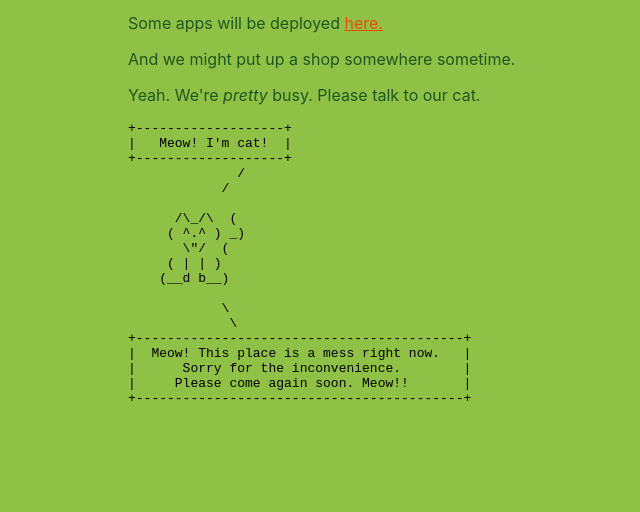
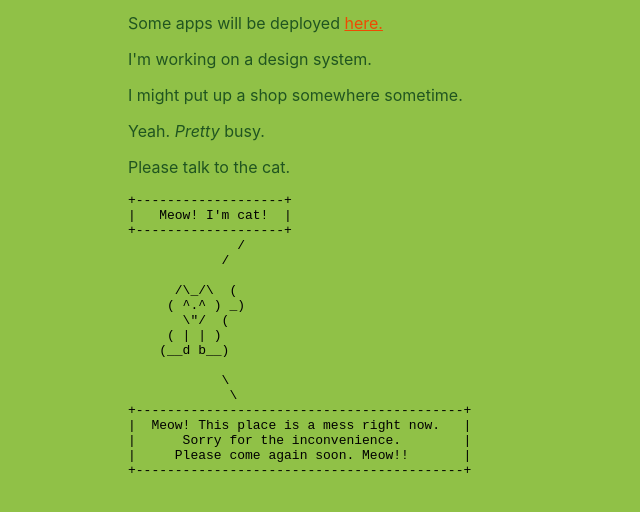
Before and after one commit to fullhacker/home, a website: page index.html in a window 1280 px wide. Shown: the part 254-766 px from the top of the page, without its empty margins (262-902 px from the left). Drawn offline with Linux system fonts and the light colour scheme.

Commit message:
update content

```diff
--- a/index.html
+++ b/index.html
@@ -67,8 +67,10 @@
         <h1><span class="large-text">Full Hacker</span> is undergoing <span class="emphasized">passionate</span> construction.</h1>
         <p>The blog has moved <a href="https://blog.fullhacker.com">here.</a></p>
         <p>Some apps will be deployed <a href="https://apps.fullhacker.com">here.</a></p>
-        <p>And we might put up a shop somewhere sometime.</p>
-        <p>Yeah. We're <span class="emphasized">pretty</span> busy. Please talk to our cat.</p>
+        <p>I'm working on a design system.</p>
+        <p>I might put up a shop somewhere sometime.</p>
+        <p>Yeah. <span class="emphasized">Pretty</span> busy.</p>
+        <p>Please talk to the cat.</p>
         <div id="cat">
             <pre>
 +-------------------+
```
